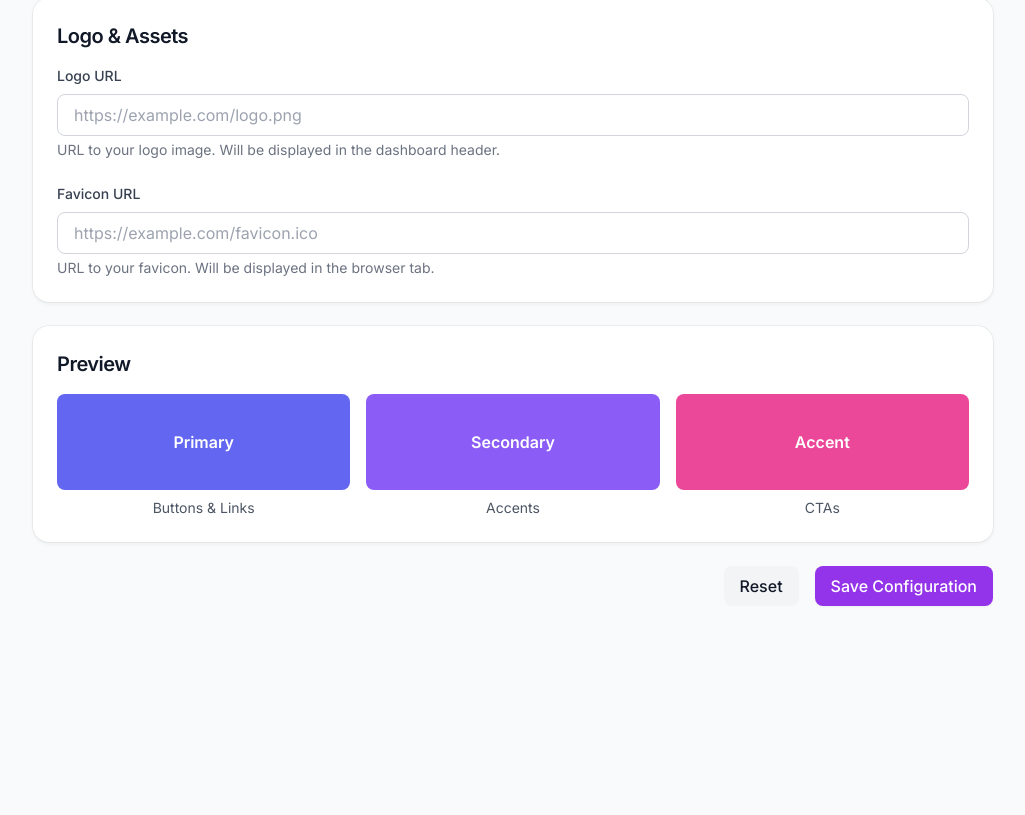
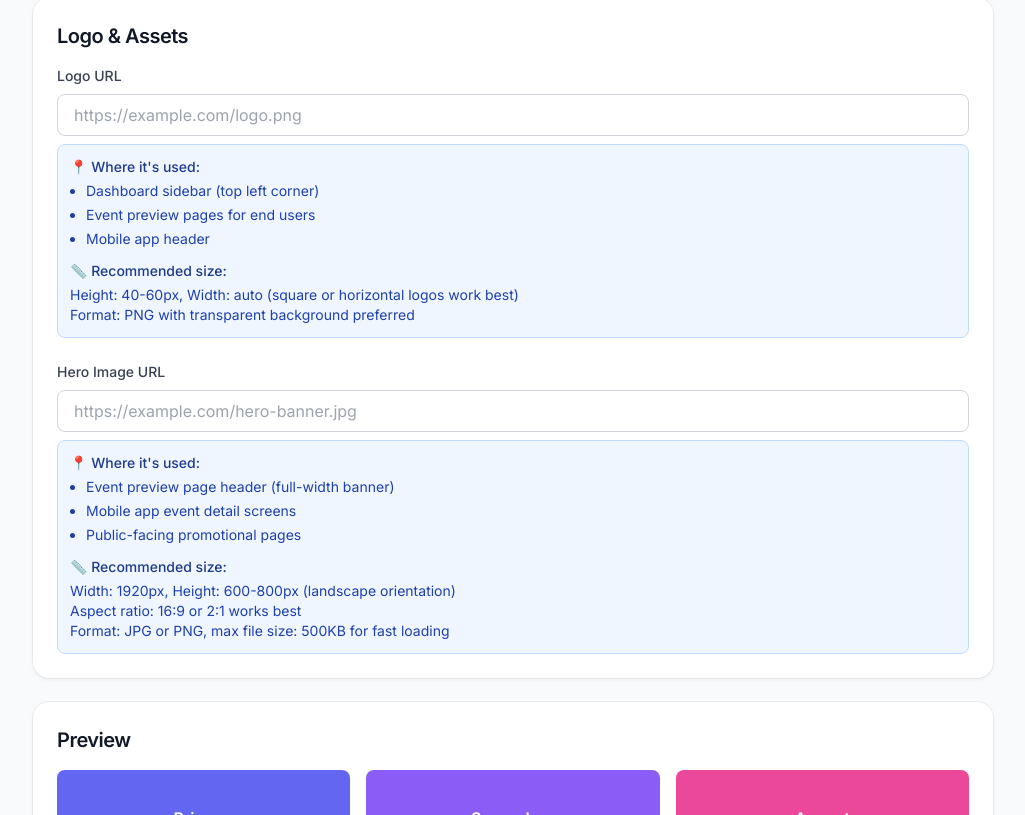
Before and after one commit to jonoyanguren/smartcashlesshub, a React (Vite) app in the folder frontend/: page /dashboard/config in a window 1280 px wide. Shown: the part 905-1720 px from the top of the page, without its empty margins (255-1280 px from the left). Before the commit the page ends 1543 px from the top, so only its background shows below. Built offline with nearby package versions, Linux system fonts and the light colour scheme; no server answers; sample sign-in values are in the browser's storage.

Commit message:
feat: improve branding system with hero

```diff
--- a/frontend/src/api/tenants.ts
+++ b/frontend/src/api/tenants.ts
@@ -5,10 +5,10 @@ import { callApi, type ApiError } from './index';
 
 export interface TenantBranding {
   logo: string | null;
+  heroImage: string | null;
   primaryColor: string;
   secondaryColor: string;
   accentColor: string;
-  favicon: string | null;
 }
 
 export interface TenantConfig {
--- a/frontend/src/layouts/DashboardLayout.tsx
+++ b/frontend/src/layouts/DashboardLayout.tsx
@@ -3,9 +3,11 @@ import { Link, Outlet, useLocation, useNavigate } from 'react-router-dom';
 import { useAuth } from '../contexts/AuthContext';
 import { useTranslation } from 'react-i18next';
 import LanguageSwitcher from '../components/LanguageSwitcher';
+import { useTenantBranding } from '../contexts/TenantBrandingContext';
 
 const DashboardLayout = () => {
   const { user, tenant, logout } = useAuth();
+  const { branding } = useTenantBranding();
   const location = useLocation();
   const navigate = useNavigate();
   const { t } = useTranslation(['dashboard', 'common']);
@@ -100,8 +102,18 @@ const DashboardLayout = () => {
         <div className="flex flex-col h-full">
           {/* Logo */}
           <div className="flex items-center justify-between h-16 px-6 border-b border-gray-200">
-            <Link to="/dashboard" className="flex items-center">
-              <span className="text-xl font-bold bg-gradient-to-r from-accent-600 to-accent-800 bg-clip-text text-transparent">
+            <Link to="/dashboard" className="flex items-center gap-3">
+              {branding.logo && (
+                <img
+                  src={branding.logo}
+                  alt={tenant?.name || 'Logo'}
+                  className="h-8 w-auto object-contain"
+                  onError={(e) => {
+                    (e.target as HTMLImageElement).style.display = 'none';
+                  }}
+                />
+              )}
+              <span className="text-xl font-bold text-gray-900">
                 {tenant?.name || t('common:app_name')}
               </span>
             </Link>
--- a/frontend/src/locales/en/dashboard.json
+++ b/frontend/src/locales/en/dashboard.json
@@ -30,6 +30,7 @@
     "events": "Events",
     "stats": "Statistics",
     "users": "Users",
+    "branding": "Branding",
     "settings": "Settings",
     "logout": "Logout"
   },
@@ -249,5 +250,42 @@
     "delete_account": "Delete Account",
     "delete_account_desc": "Permanently delete your account and all data",
     "delete": "Delete"
+  },
+  "config": {
+    "title": "Tenant Configuration",
+    "subtitle": "Customize your brand colors and images for end-user facing pages",
+    "loading": "Loading configuration...",
+    "success": "Configuration saved successfully!",
+    "tenant_info": "Tenant Information",
+    "configuring_for": "Configuring branding for:",
+    "brand_colors": "Brand Colors",
+    "primary_color": "Primary Color",
+    "primary_color_desc": "Main brand color used for buttons, links, and primary elements",
+    "secondary_color": "Secondary Color",
+    "secondary_color_desc": "Secondary brand color for accents and highlights",
+    "accent_color": "Accent Color",
+    "accent_color_desc": "Accent color for special elements and call-to-actions",
+    "logo_assets": "Logo & Assets",
+    "logo_url": "Logo URL",
+    "logo_where_used": "Where it's used:",
+    "logo_sidebar": "Dashboard sidebar (top left corner)",
+    "logo_preview": "Event preview pages for end users",
+    "logo_mobile": "Mobile app header",
+    "logo_size": "Recommended size:",
+    "logo_size_detail": "Height: 40-60px, Width: auto (square or horizontal logos work best)",
+    "logo_format": "Format: PNG with transparent background preferred",
+    "hero_url": "Hero Image URL",
+    "hero_where_used": "Where it's used:",
+    "hero_preview": "Event preview page header (full-width banner)",
+    "hero_mobile": "Mobile app event detail screens",
+    "hero_public": "Public-facing promotional pages",
+    "hero_size": "Recommended size:",
+    "hero_size_detail": "Width: 1920px, Height: 600-800px (landscape orientation)",
+    "hero_aspect": "Aspect ratio: 16:9 or 2:1 works best",
+    "hero_format": "Format: JPG or PNG, max file size: 500KB for fast loading",
+    "preview": "Preview",
+    "reset": "Reset",
+    "save": "Save Configuration",
+    "saving": "Saving..."
   }
 }
--- a/frontend/src/locales/es/dashboard.json
+++ b/frontend/src/locales/es/dashboard.json
@@ -30,6 +30,7 @@
     "events": "Eventos",
     "stats": "Estadísticas",
     "users": "Usuarios",
+    "branding": "Imagen de Marca",
     "settings": "Configuración",
     "logout": "Cerrar Sesión"
   },
@@ -249,5 +250,42 @@
     "delete_account": "Eliminar Cuenta",
     "delete_account_desc": "Elimina permanentemente tu cuenta y todos los datos",
     "delete": "Eliminar"
+  },
+  "config": {
+    "title": "Configuración del Tenant",
+    "subtitle": "Personaliza los colores e imágenes de tu marca para las páginas del usuario final",
+    "loading": "Cargando configuración...",
+    "success": "¡Configuración guardada correctamente!",
+    "tenant_info": "Información del Tenant",
+    "configuring_for": "Configurando imagen de marca para:",
+    "brand_colors": "Colores de Marca",
+    "primary_color": "Color Primario",
+    "primary_color_desc": "Color principal de tu marca usado en botones, enlaces y elementos primarios",
+    "secondary_color": "Color Secundario",
+    "secondary_color_desc": "Color secundario de tu marca para acentos y destacados",
+    "accent_color": "Color de Acento",
+    "accent_color_desc": "Color de acento para elementos especiales y llamadas a la acción",
+    "logo_assets": "Logo e Imágenes",
+    "logo_url": "URL del Logo",
+    "logo_where_used": "Dónde se usa:",
+    "logo_sidebar": "Barra lateral del dashboard (esquina superior izquierda)",
+    "logo_preview": "Páginas de vista previa de eventos para usuarios finales",
+    "logo_mobile": "Cabecera de la aplicación móvil",
+    "logo_size": "Tamaño recomendado:",
+    "logo_size_detail": "Alto: 40-60px, Ancho: automático (logos cuadrados u horizontales funcionan mejor)",
+    "logo_format": "Formato: PNG con fondo transparente preferido",
+    "hero_url": "URL de Imagen Hero",
+    "hero_where_used": "Dónde se usa:",
+    "hero_preview": "Cabecera de la página de vista previa del evento (banner a ancho completo)",
+    "hero_mobile": "Pantallas de detalle de eventos en la app móvil",
+    "hero_public": "Páginas promocionales públicas",
+    "hero_size": "Tamaño recomendado:",
+    "hero_size_detail": "Ancho: 1920px, Alto: 600-800px (orientación horizontal)",
+    "hero_aspect": "Proporción de aspecto: 16:9 o 2:1 funciona mejor",
+    "hero_format": "Formato: JPG o PNG, tamaño máximo de archivo: 500KB para carga rápida",
+    "preview": "Vista Previa",
+    "reset": "Restablecer",
+    "save": "Guardar Configuración",
+    "saving": "Guardando..."
   }
 }
--- a/frontend/src/pages/dashboard/TenantConfigPage.tsx
+++ b/frontend/src/pages/dashboard/TenantConfigPage.tsx
@@ -15,10 +15,10 @@ const TenantConfigPage = () => {
   const [tenantName, setTenantName] = useState('');
   const [branding, setBranding] = useState<TenantBranding>({
     logo: null,
+    heroImage: null,
     primaryColor: '#6366f1',
     secondaryColor: '#8b5cf6',
     accentColor: '#ec4899',
-    favicon: null,
   });
 
   useEffect(() => {
@@ -248,7 +248,7 @@ const TenantConfigPage = () => {
           {/* Logo */}
           <div>
             <label className="block text-sm font-medium text-gray-700 mb-2">
-              {t('dashboard:config.logo_url', { defaultValue: 'Logo URL' })}
+              {t('dashboard:config.logo_url')}
             </label>
             <input
               type="text"
@@ -257,14 +257,20 @@ const TenantConfigPage = () => {
               className="w-full px-4 py-2 border border-gray-300 rounded-lg focus:ring-2 focus:ring-accent-500 focus:border-accent-500"
               placeholder="https://example.com/logo.png"
             />
-            <p className="mt-1 text-sm text-gray-500">
-              {t('dashboard:config.logo_desc', {
-                defaultValue: 'URL to your logo image. Will be displayed in the dashboard header.',
-              })}
-            </p>
+            <div className="mt-2 p-3 bg-blue-50 border border-blue-200 rounded-lg">
+              <p className="text-sm text-blue-900 font-medium mb-1">📍 {t('dashboard:config.logo_where_used')}</p>
+              <ul className="text-sm text-blue-800 space-y-1 ml-4 list-disc">
+                <li>{t('dashboard:config.logo_sidebar')}</li>
+                <li>{t('dashboard:config.logo_preview')}</li>
+                <li>{t('dashboard:config.logo_mobile')}</li>
+              </ul>
+              <p className="text-sm text-blue-900 font-medium mt-3 mb-1">📏 {t('dashboard:config.logo_size')}</p>
+              <p className="text-sm text-blue-800">{t('dashboard:config.logo_size_detail')}</p>
+              <p className="text-sm text-blue-800">{t('dashboard:config.logo_format')}</p>
+            </div>
             {branding.logo && (
               <div className="mt-4 p-4 bg-gray-50 rounded-lg">
-                <p className="text-sm text-gray-600 mb-2">Preview:</p>
+                <p className="text-sm text-gray-600 mb-2">{t('dashboard:config.preview')}:</p>
                 <img src={branding.logo} alt="Logo preview" className="max-h-16" onError={(e) => {
                   (e.target as HTMLImageElement).style.display = 'none';
                 }} />
@@ -272,23 +278,43 @@ const TenantConfigPage = () => {
             )}
           </div>
 
-          {/* Favicon */}
+          {/* Hero Image */}
           <div>
             <label className="block text-sm font-medium text-gray-700 mb-2">
-              {t('dashboard:config.favicon_url', { defaultValue: 'Favicon URL' })}
+              {t('dashboard:config.hero_url')}
             </label>
             <input
               type="text"
-              value={branding.favicon || ''}
-              onChange={(e) => setBranding(prev => ({ ...prev, favicon: e.target.value || null }))}
+              value={branding.heroImage || ''}
+              onChange={(e) => setBranding(prev => ({ ...prev, heroImage: e.target.value || null }))}
               className="w-full px-4 py-2 border border-gray-300 rounded-lg focus:ring-2 focus:ring-accent-500 focus:border-accent-500"
-              placeholder="https://example.com/favicon.ico"
+              placeholder="https://example.com/hero-banner.jpg"
             />
-            <p className="mt-1 text-sm text-gray-500">
-              {t('dashboard:config.favicon_desc', {
-                defaultValue: 'URL to your favicon. Will be displayed in the browser tab.',
-              })}
-            </p>
+            <div className="mt-2 p-3 bg-blue-50 border border-blue-200 rounded-lg">
+              <p className="text-sm text-blue-900 font-medium mb-1">📍 {t('dashboard:config.hero_where_used')}</p>
+              <ul className="text-sm text-blue-800 space-y-1 ml-4 list-disc">
+                <li>{t('dashboard:config.hero_preview')}</li>
+                <li>{t('dashboard:config.hero_mobile')}</li>
+                <li>{t('dashboard:config.hero_public')}</li>
+              </ul>
+              <p className="text-sm text-blue-900 font-medium mt-3 mb-1">📏 {t('dashboard:config.hero_size')}</p>
+              <p className="text-sm text-blue-800">{t('dashboard:config.hero_size_detail')}</p>
+              <p className="text-sm text-blue-800">{t('dashboard:config.hero_aspect')}</p>
+              <p className="text-sm text-blue-800">{t('dashboard:config.hero_format')}</p>
+            </div>
+            {branding.heroImage && (
+              <div className="mt-4 p-4 bg-gray-50 rounded-lg">
+                <p className="text-sm text-gray-600 mb-2">{t('dashboard:config.preview')}:</p>
+                <img
+                  src={branding.heroImage}
+                  alt="Hero image preview"
+                  className="w-full max-h-48 object-cover rounded-lg"
+                  onError={(e) => {
+                    (e.target as HTMLImageElement).style.display = 'none';
+                  }}
+                />
+              </div>
+            )}
           </div>
         </div>
       </Card>
```
Also changed, not shown: frontend/src/contexts/TenantBrandingContext.tsx (+1 -16 lines), frontend/src/pages/dashboard/EventPreviewPage.tsx (+15 -0 lines), 2 other files (tests, documents, lock files or other folders).
